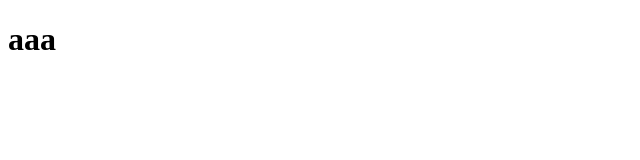
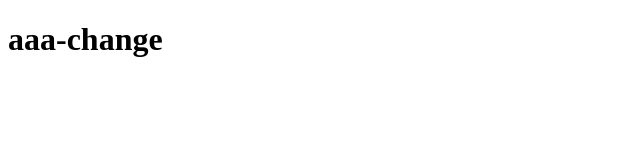
Before and after one commit to tsaohs/git-demo, a plain HTML site: page index.html in a window 1280 px wide. Shown: the whole page, without its empty margins (0-640 px from the left). Drawn offline with Linux system fonts and the light colour scheme.

Commit message:
cahnge test

```diff
--- a/index.html
+++ b/index.html
@@ -5,7 +5,7 @@
     <meta http-equiv="X-UA-Compatible" content="IE=edge">
     <meta name="viewport" content="width=device-width, initial-scale=1.0">
     <title>Git-Demo</title>
-    <h1 class="test">aaa</h1>
+    <h1 class="test">aaa-change</h1>
 </head>
 <body>
 
```
